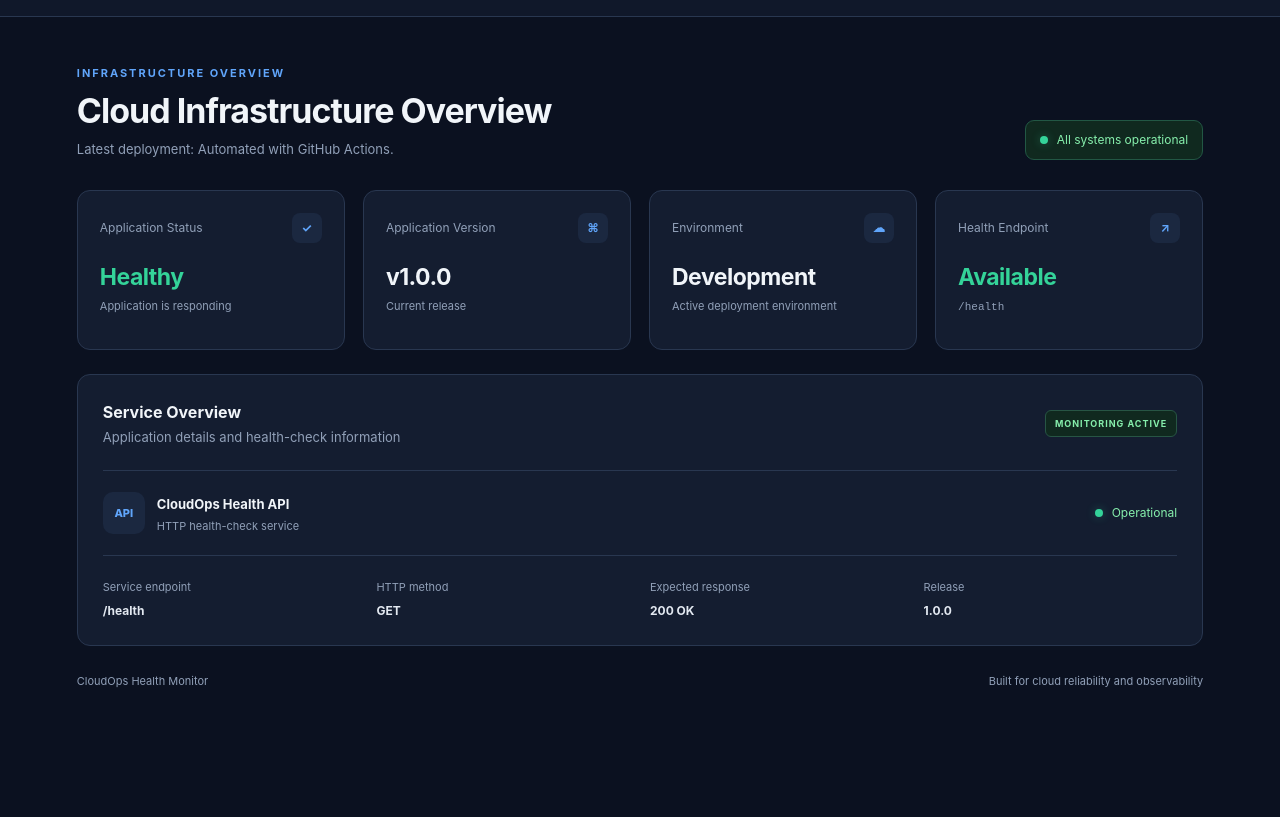
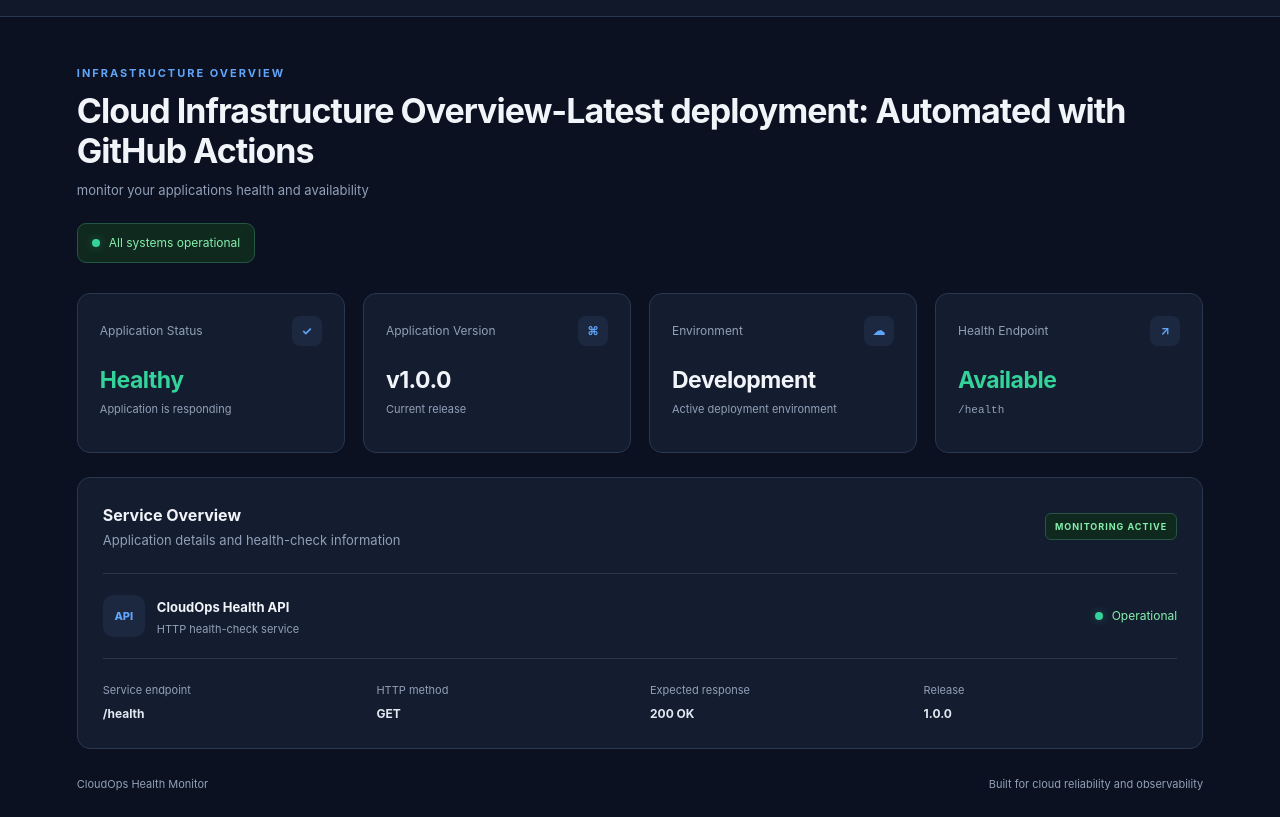
Before and after one commit to ufuomaorieruo/cloudops-health-monitor, a website: page index.html in a window 1280 px wide. Shown: the part 65-882 px from the top of the page. Before the commit the page ends 800 px from the top, so only its background shows below. Drawn offline with Linux system fonts and the light colour scheme.

Commit message:
Automate latest deployment and add monitoring

```diff
--- a/index.html
+++ b/index.html
@@ -26,8 +26,8 @@
     <section class="welcome">
       <div>
         <p class="eyebrow">INFRASTRUCTURE OVERVIEW</p>
-        <h2>Cloud Infrastructure Overview</h2>
-        <p class="subtitle">Latest deployment: Automated with GitHub Actions.</p>
+        <h2>Cloud Infrastructure Overview-Latest deployment: Automated with GitHub Actions</h2>
+        <p class="subtitle">monitor your applications health and availability</p>
       </div>
       <div class="live-status">
         <span class="status-dot"></span>
```
